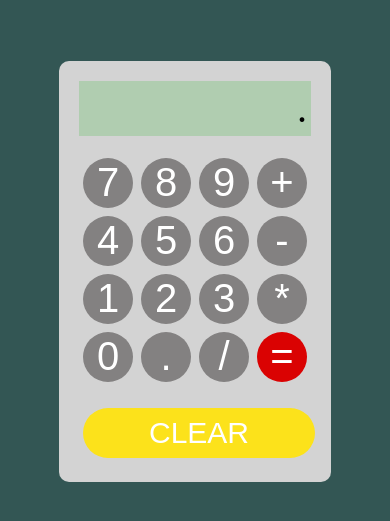
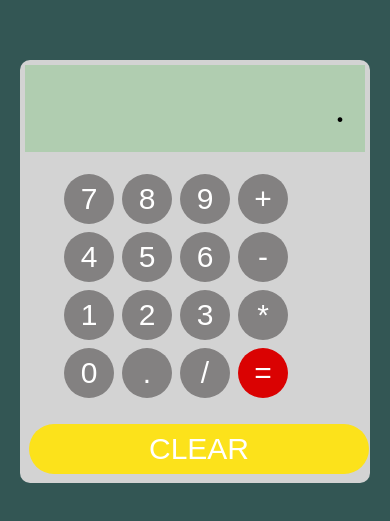
Before and after one commit to Devhoss/js-calculator, a plain HTML site: page index.html in a window 390 px wide. Shown: the part 159-680 px from the top of the page. Drawn offline with Linux system fonts and the light colour scheme.

Commit message:
Add media query

```diff
--- a/style.css
+++ b/style.css
@@ -62,3 +62,32 @@ button:active {
 #clear:hover {
   background-color: rgb(252, 201, 17);
 }
+
+@media only screen and (max-width: 750px) {
+  .calculator {
+    background-color: rgb(211, 211, 211);
+    padding: 5px;
+    border-radius: 10px;
+  }
+  .buttons {
+    width: 280px;
+    margin-left: 35px;
+  }
+  button {
+    background-color: rgb(131, 129, 129);
+    border: none;
+    color: rgb(255, 255, 255);
+    font-size: 30px;
+    width: 50px;
+    height: 50px;
+    border-radius: 25px;
+    margin: 4px;
+  }
+  .screen {
+    width: 300px;
+    background-color: rgb(176, 205, 176);
+    font-size: 40px;
+    text-align: end;
+    padding: 20px;
+  }
+}
```
Also changed, not shown: index.html (line endings or trailing spaces).
